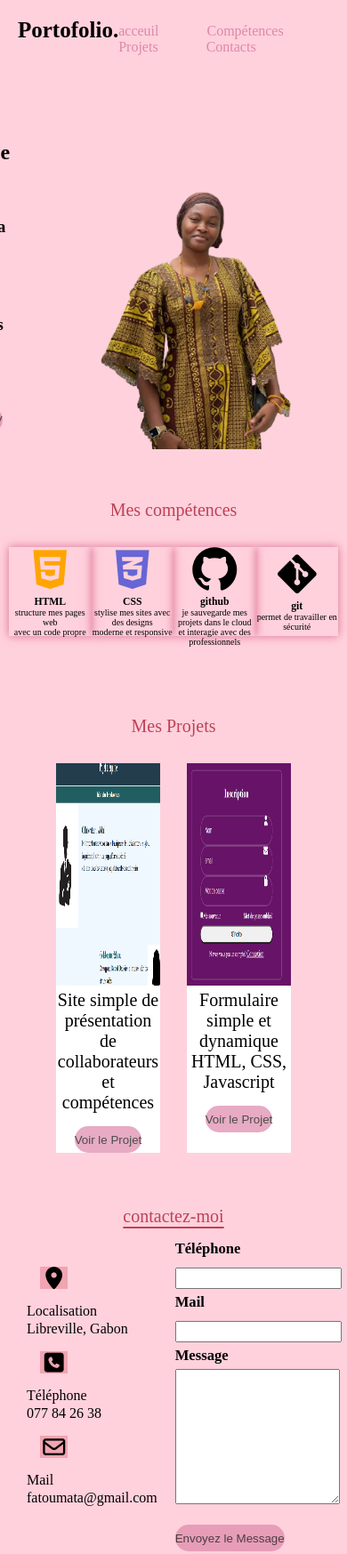
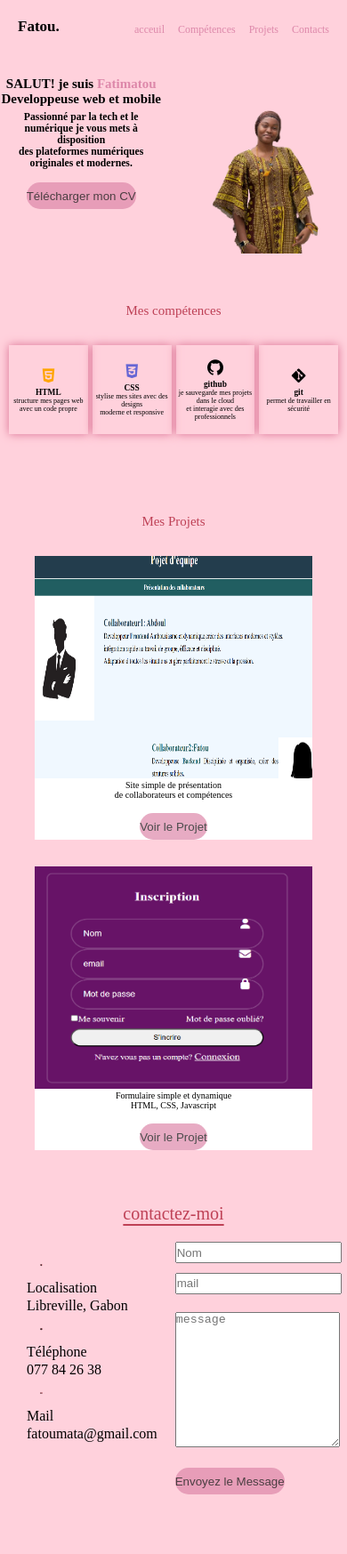
Before and after one commit to Fatim007/Portofolio, a plain HTML site: page index.html in a window 390 px wide. Shown: the whole page at 89% size. After the commit the page ends 1680 px from the top, so only its background shows below. Drawn offline with Linux system fonts and the light colour scheme; a web font is replaced by a local one.

Commit message:
amélioration de la version mobile

```diff
--- a/CSS/main.css
+++ b/CSS/main.css
@@ -147,12 +147,14 @@
     margin-top: 60px;
     text-decoration: underline;
     text-underline-offset: 5px;
+
 }
 .contact {
    margin: 10px;
    display: flex;
    justify-content: space-between;
    font-size: 15px;
+
 
 }
 
@@ -171,18 +173,23 @@
     font-size: 16px;
 }
 
-form {
-    line-height: 30px;
-    font-size: 20px;
-}
 
 form input {
     height: 20px;
     width: 100%;
+    margin-top: 10px;
 
+
+}
+
+form {
+    height: 50px;
+    width: 300px ;
+    gap: 20px;
 }
 
 form textarea{
     height: 150px;
     width: 100%;
+    margin-top: 20px;
 }
--- /dev/null
+++ b/CSS/mobile.css
@@ -0,0 +1,105 @@
+@media  (min-width:350px ) and (max-width:760px) {
+   /* header */
+  .nav{
+    display: flex;
+    gap: 15px;
+    font-size: 12px;
+  }
+
+   .logo{
+    font-size: 17px;
+   }
+
+  /* main */
+  .presentation {
+    width: 100%;
+    height: 200px;
+    font-size: 10px;
+  }
+
+  .text {
+    height: 150px;
+    width: 100%;
+  }
+
+  .photo img {
+
+    height: 250px;
+  }
+
+  .compétences {
+    align-items: center;
+    gap: 5px;
+    font-size: 5px;
+  }
+
+  .card1{
+    width: 40%;
+    font-size: 8px;
+  }
+ .card2{
+    width: 40%;
+    font-size: 8px;
+  }
+
+  .card3{
+    width: 40%;
+    font-size: 8px;
+  }
+
+  .card4{
+    width: 40%;
+    font-size: 8px;
+  }
+
+  .projets{
+    display: flex;
+    flex-direction: column;
+    align-items: center;
+  }
+
+  .block{
+    font-size: 10px;
+    width: 80%;
+
+  }
+
+  .button{
+    height: 20px;
+  }
+
+  .com {
+    font-size: 15px;
+  }
+  .contact{
+    font-size: 10px;
+  }
+
+  .compétences{
+    font-size: 5px;
+  }
+
+  .compétences i {
+    font-size: 18px;
+  }
+
+.local{
+    font-size: 2px;
+
+}
+form {
+    line-height: 30px;
+    font-size: 20px;
+    width: 50%;
+
+}
+
+
+form textarea{
+    height: 150px;
+    width: 100%;
+    margin-top: 20px;
+
+}
+
+}
--- a/CSS/style.css
+++ b/CSS/style.css
@@ -3,6 +3,7 @@
 @import url(main.css);
 @import url(https://fonts.google.com/specimen/Inria+Serif?preview.script=Latn);
 @import url(https://fonts.google.com/specimen/Inter?query=inter);
+@import url(mobile.css);
 :root {
      --primary-color:#FFD1DC ;
     --secondary-color: #FFFFFF ;
--- a/index.html
+++ b/index.html
@@ -9,12 +9,12 @@
 </head>
 <body>
        <header>
-        <h1 class="logo">Portofolio.</h1>
+        <h1 class="logo">Fatou.</h1>
         <div class="nav">
-            <a href="#">acceuil</a>
+            <a href="#presentation">acceuil</a>
             <a href="#compétences">Compétences</a>
             <a href="#projets">Projets</a>
-            <a href="#contacts">Contacts</a>
+            <a href="#contact">Contacts</a>
         </div>
     </header>
     <main>
@@ -28,7 +28,7 @@
                     à disposition <br> des plateformes numériques originales
                     et modernes.
                 </h3>
-                <button>Télécharger mon CV</button>
+                <button onclick="window.open('CV Fatou.pdf')">Télécharger mon CV</button>
              </div>
             <div class="photo">
                 <img src="IMG-20251223-WA0056-removebg-preview.png" alt="">
@@ -69,7 +69,7 @@
               <p>Site simple de présentation <br> de
                 collaborateurs et compétences
               </p>
-              <button>Voir le Projet</button>
+              <button onclick="window.open('https://github.com/Fatim007/projet-equipes')">Voir le Projet</button>
            </div>
 
            <div class="block">
@@ -78,7 +78,7 @@
                 Formulaire simple et dynamique <br>
                 HTML, CSS, Javascript
               </p>
-              <button>Voir le Projet</button>
+              <button onclick="window.open('https://github.com/Fatim007/Formulaire')">Voir le Projet</button>
            </div>
          </section>
 
@@ -109,20 +109,21 @@
             </div>
             <form>
                 <label>
-                      <h5>Téléphone</h5>
-                      <input type="text">
+                       <input type="text" id="Nom" placeholder="Nom"
+            required>
                 </label>
                  <label>
-                      <h5>Mail</h5>
-                      </i> <input type="text">
+                      <input type="text" id="Nom" placeholder="mail"required>
                 </label>
                  <label>
-                      <h5>Message</h5>
-                      </i> <textarea name="" id=""></textarea>
+                      <textarea name="" id="" placeholder="message" required></textarea>
                 </label>
                 <button>Envoyez le Message</button>
             </form>
         </section>
+        <footer>
+
+        </footer>
     </main>
 </body>
 </html>
```
Also changed, not shown: 1 other file.
